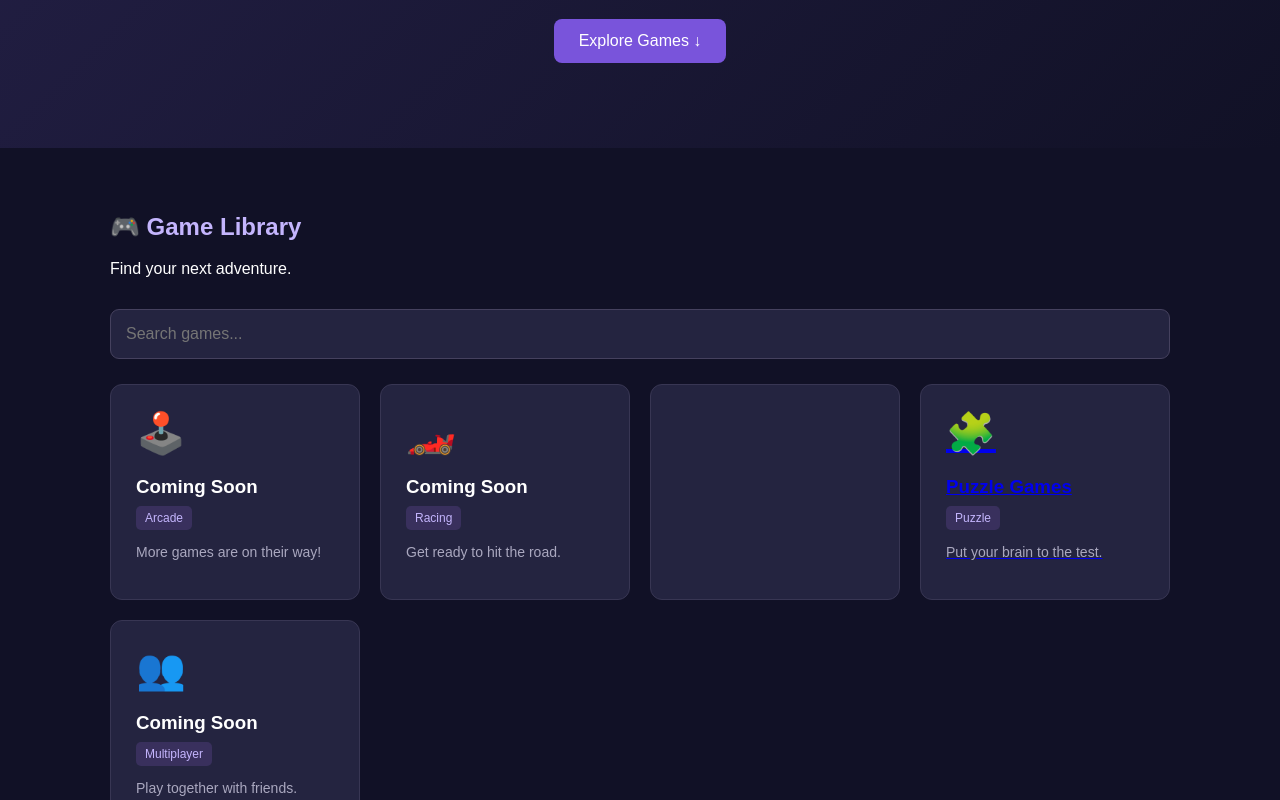
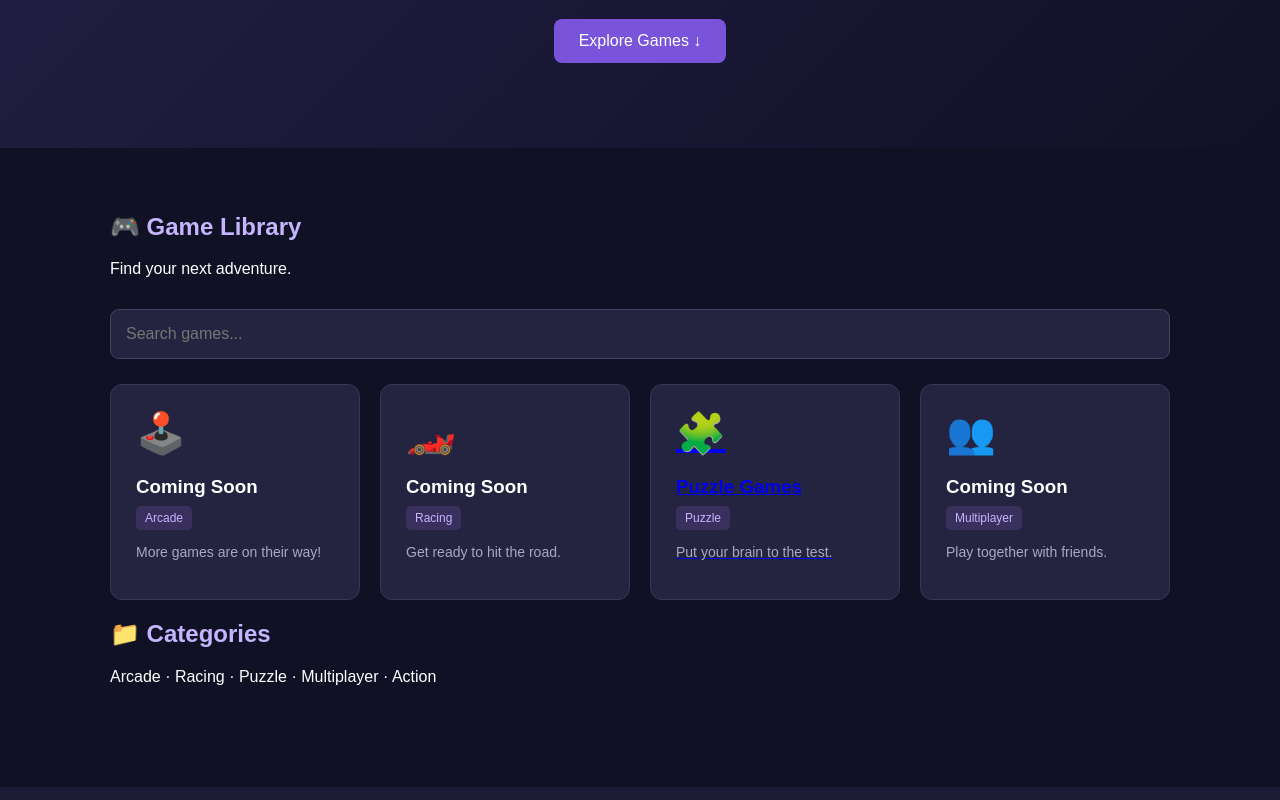
Before and after one commit to SquishLish/Squishlish_Unblocked_Games, a plain HTML site: page index.html in a window 1280 px wide. Shown: the part 410-1210 px from the top of the page. Drawn offline with Linux system fonts and the light colour scheme.

Commit message:
Update index.html

```diff
--- a/index.html
+++ b/index.html
@@ -214,7 +214,6 @@ footer {
             </div>
 
             <a href="puzzle.html" class="game">
-<a href="puzzle.html" class="game">
                 <div class="game-icon">🧩</div>
                 <h3>Puzzle Games</h3>
                 <span class="category">Puzzle</span>
```
Lines whose indentation alone changed are shown as unchanged.
